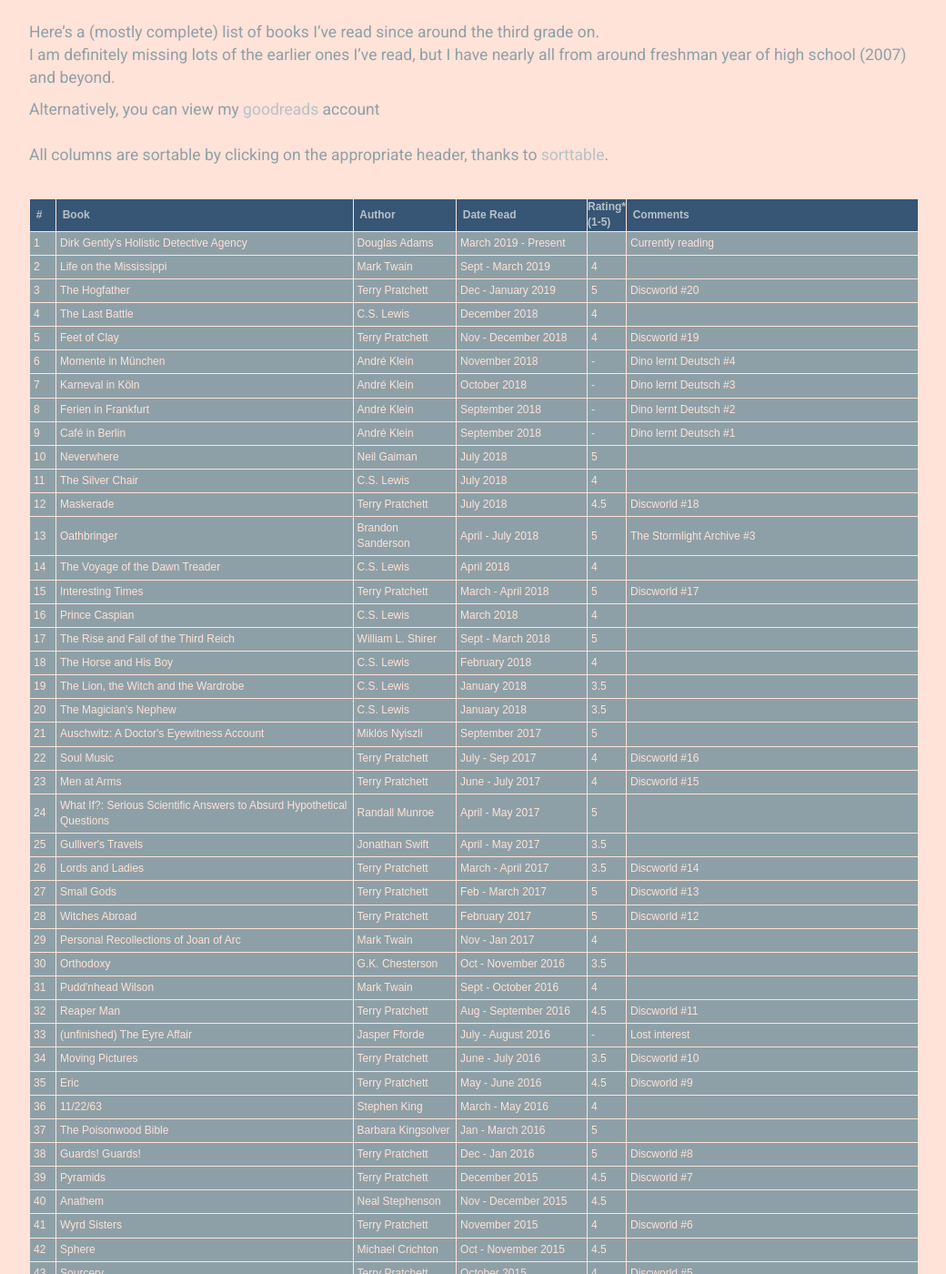
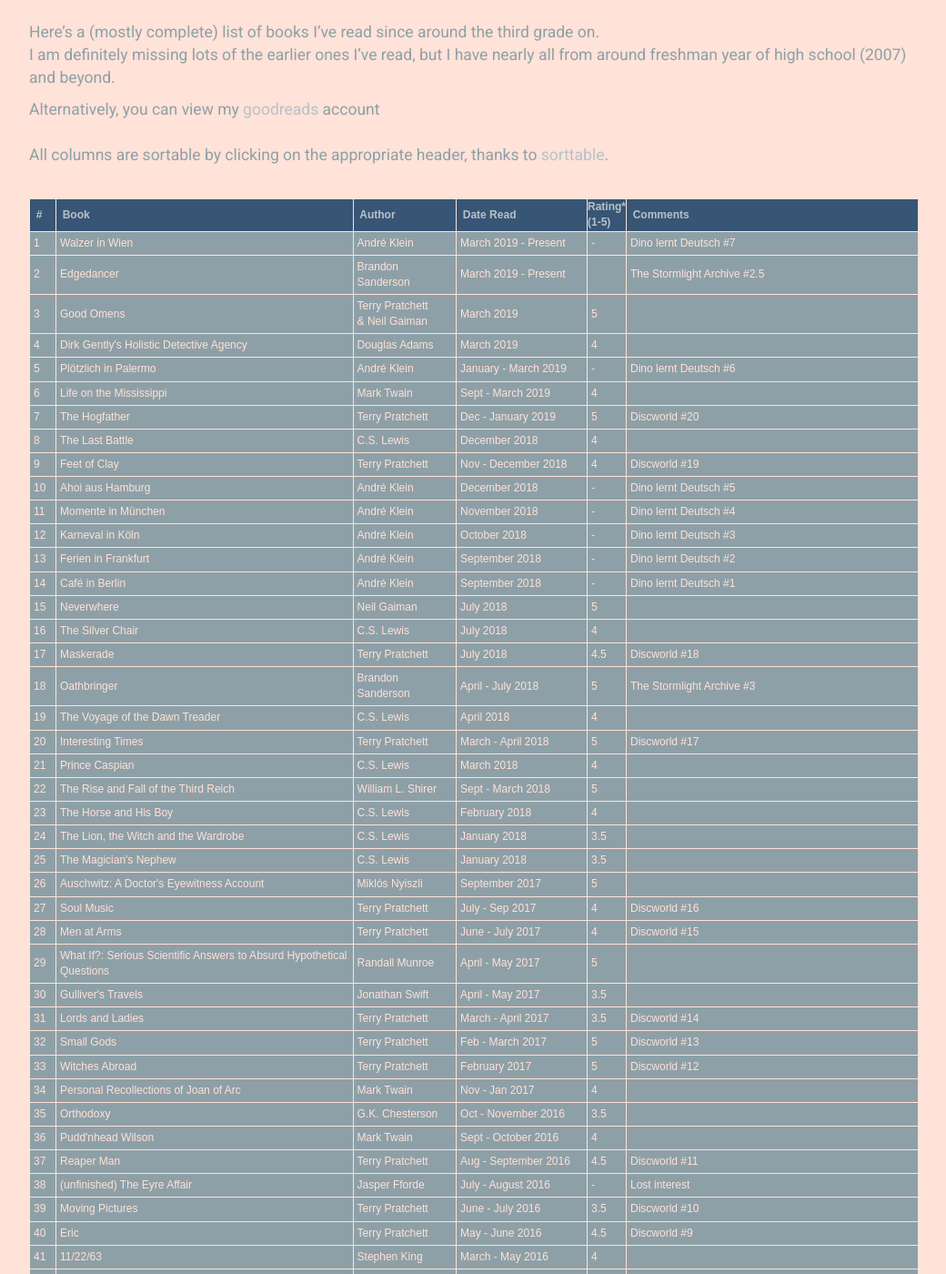
Before and after one commit to JeffSolo/jeffsolo.github.com, a Jekyll site: the page built from _posts/2015-03-30-books.md, in a window 1280 px wide and 1400 px high, scrolled down 299 px. Shown: the whole window at 91% size, without its empty margins (128-1168 px from the left). Built offline with Jekyll 4.4.1, drawn with Linux system fonts in a browser that asks for light colours; nearby versions of some CDN libraries; some of the changed text lies outside the part shown.

Commit message:
updated books

```diff
--- a/_includes/books.html
+++ b/_includes/books.html
@@ -29,11 +29,16 @@ tr{
 }
 </style><table class="tableizer-table sortable">
 <tr class="tableizer-firstrow fingerpointer"><th>&nbsp;&nbsp;#</th><th>&nbsp;&nbsp;Book</th><th>&nbsp;&nbsp;Author</th><th>&nbsp;&nbsp;Date Read</th><th>Rating*<br>(1-5)</th><th>&nbsp;&nbsp;Comments</th></tr>
-<tr><td>Dirk Gently's Holistic Detective Agency</td><td>Douglas Adams</td><td sorttable_customkey="-54">March 2019 - Present</td><td></td><td>Currently reading</td></tr>
+<tr><td>Walzer in Wien</td><td>André Klein</td><td sorttable_customkey="-57">March 2019 - Present</td><td>-</td><td>Dino lernt Deutsch #7</td></tr>
+<tr><td>Edgedancer</td><td>Brandon Sanderson</td><td sorttable_customkey="-56">March 2019 - Present</td><td></td><td>The Stormlight Archive #2.5</td></tr>
+<tr><td>Good Omens</td><td>Terry Pratchett <br>& Neil Gaiman</td><td sorttable_customkey="-55">March 2019</td><td>5</td><td></td></tr>
+<tr><td>Dirk Gently's Holistic Detective Agency</td><td>Douglas Adams</td><td sorttable_customkey="-54">March 2019</td><td>4</td><td></td></tr>
+<tr><td>Plötzlich in Palermo</td><td>André Klein</td><td sorttable_customkey="-53.5">January - March 2019</td><td>-</td><td>Dino lernt Deutsch #6</td></tr>
 <tr><td>Life on the Mississippi</td><td>Mark Twain</td><td sorttable_customkey="-53">Sept - March 2019</td><td>4</td><td></td></tr>
 <tr><td>The Hogfather</td><td>Terry Pratchett</td><td sorttable_customkey="-52">Dec - January 2019</td><td>5</td><td>Discworld #20</td></tr>
 <tr><td>The Last Battle</td><td>C.S. Lewis</td><td sorttable_customkey="-51">December 2018</td><td>4</td><td></td></tr>
 <tr><td>Feet of Clay</td><td>Terry Pratchett</td><td sorttable_customkey="-50">Nov - December 2018</td><td>4</td><td>Discworld #19</td></tr>
+<tr><td>Ahoi aus Hamburg</td><td>André Klein</td><td sorttable_customkey="-49.5">December 2018</td><td>-</td><td>Dino lernt Deutsch #5</td></tr>
 <tr><td>Momente in München</td><td>André Klein</td><td sorttable_customkey="-49">November 2018</td><td>-</td><td>Dino lernt Deutsch #4</td></tr>
 <tr><td>Karneval in Köln</td><td>André Klein</td><td sorttable_customkey="-48">October 2018</td><td>-</td><td>Dino lernt Deutsch #3</td></tr>
 <tr><td>Ferien in Frankfurt</td><td>André Klein</td><td sorttable_customkey="-47">September 2018</td><td>-</td><td>Dino lernt Deutsch #2</td></tr>
```
